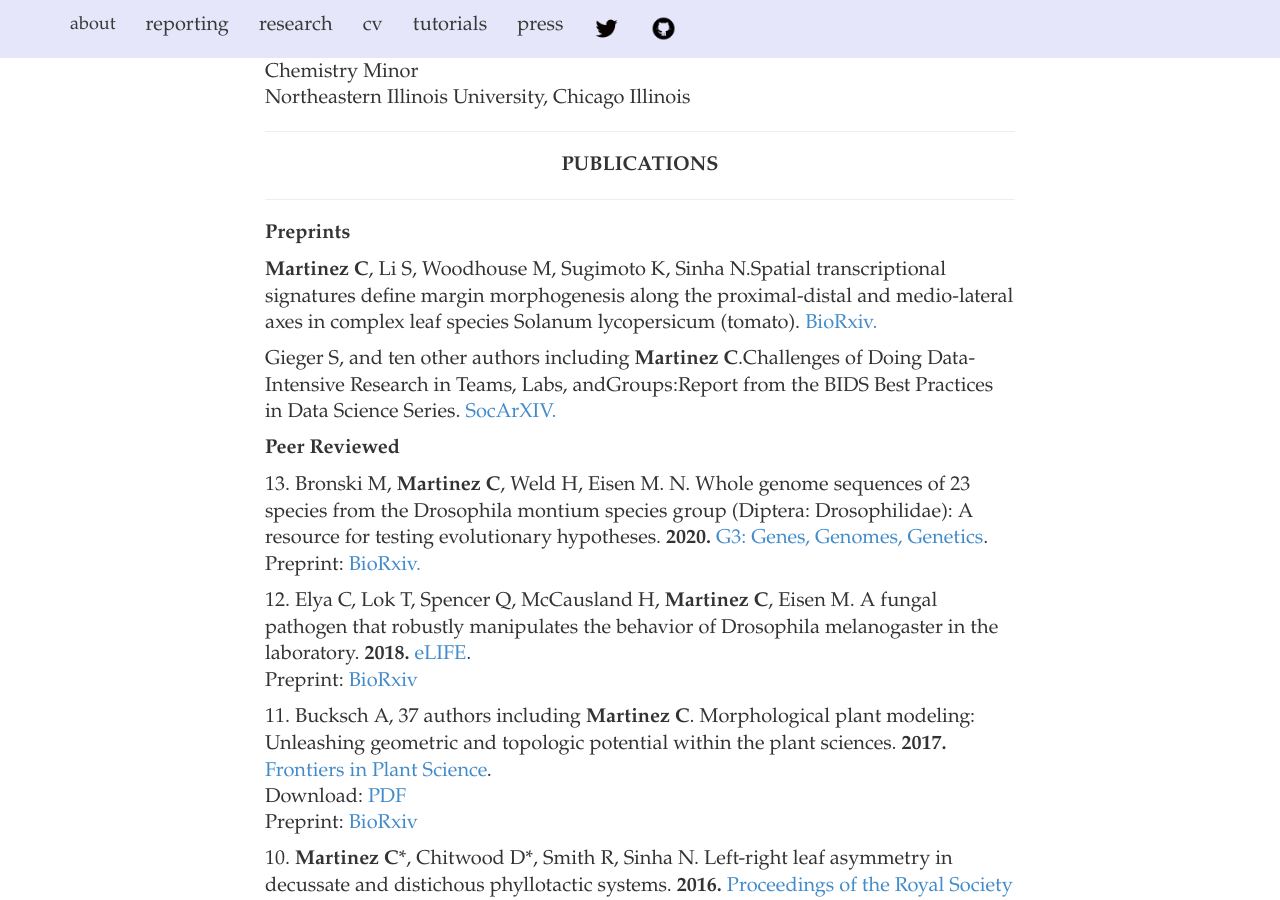
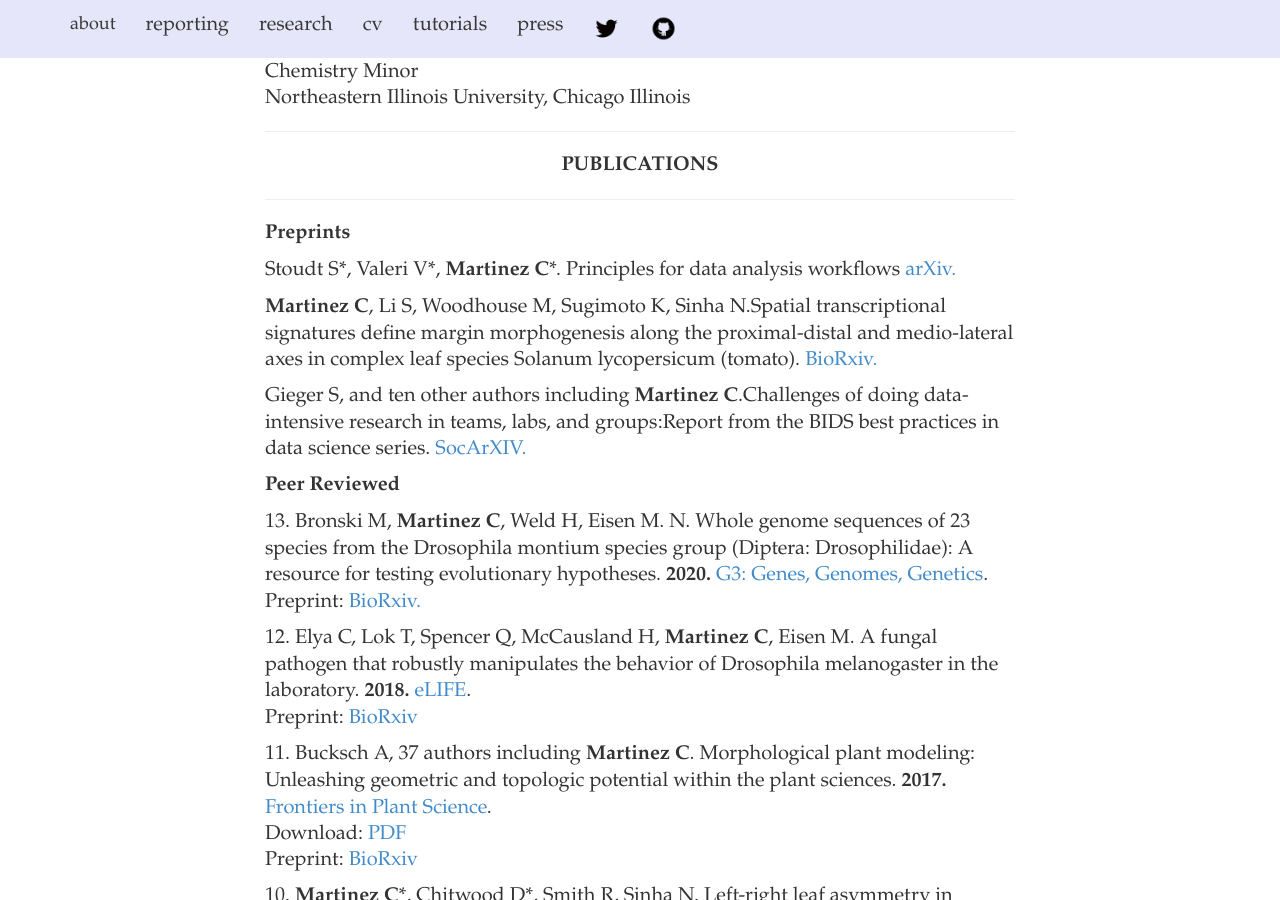
Before and after one commit to iamciera/creports, a Jekyll site: the page built from cv/index.html, in a window 1280 px wide and 900 px high, scrolled down 781 px. Built offline with Jekyll 4.4.1, drawn with Linux system fonts in a browser that asks for light colours; nearby versions of some CDN libraries.

Commit message:
added preprint to cv

```diff
--- a/cv/index.html
+++ b/cv/index.html
@@ -52,9 +52,11 @@
 
 				<p><strong>Preprints</strong></p>
 
+				<p> Stoudt S*, Valeri V*, <strong>Martinez C</strong>*. Principles for data analysis workflows<a href="https://arxiv.org/abs/2007.08708"> arXiv. </a></p>
+
 				<p><strong>Martinez C</strong>, Li S, Woodhouse M, Sugimoto K, Sinha N.Spatial transcriptional signatures define margin morphogenesis along the proximal-distal and medio-lateral axes in complex leaf species Solanum lycopersicum (tomato).<a href="https://www.biorxiv.org/content/10.1101/772228v1"> BioRxiv. </a></p>
 
-				<p>Gieger S, and ten other authors including <strong>Martinez C</strong>.Challenges of Doing Data-Intensive Research in Teams, Labs, andGroups:Report from the BIDS Best Practices in Data Science Series.<a href="https://osf.io/preprints/socarxiv/a7b3m/"> SocArXIV. </a></p>
+				<p>Gieger S, and ten other authors including <strong>Martinez C</strong>.Challenges of doing data-intensive research in teams, labs, and groups:Report from the BIDS best practices in data science series.<a href="https://osf.io/preprints/socarxiv/a7b3m/"> SocArXIV. </a></p>
 
 				<p><strong>Peer Reviewed</strong></p>
 
```
